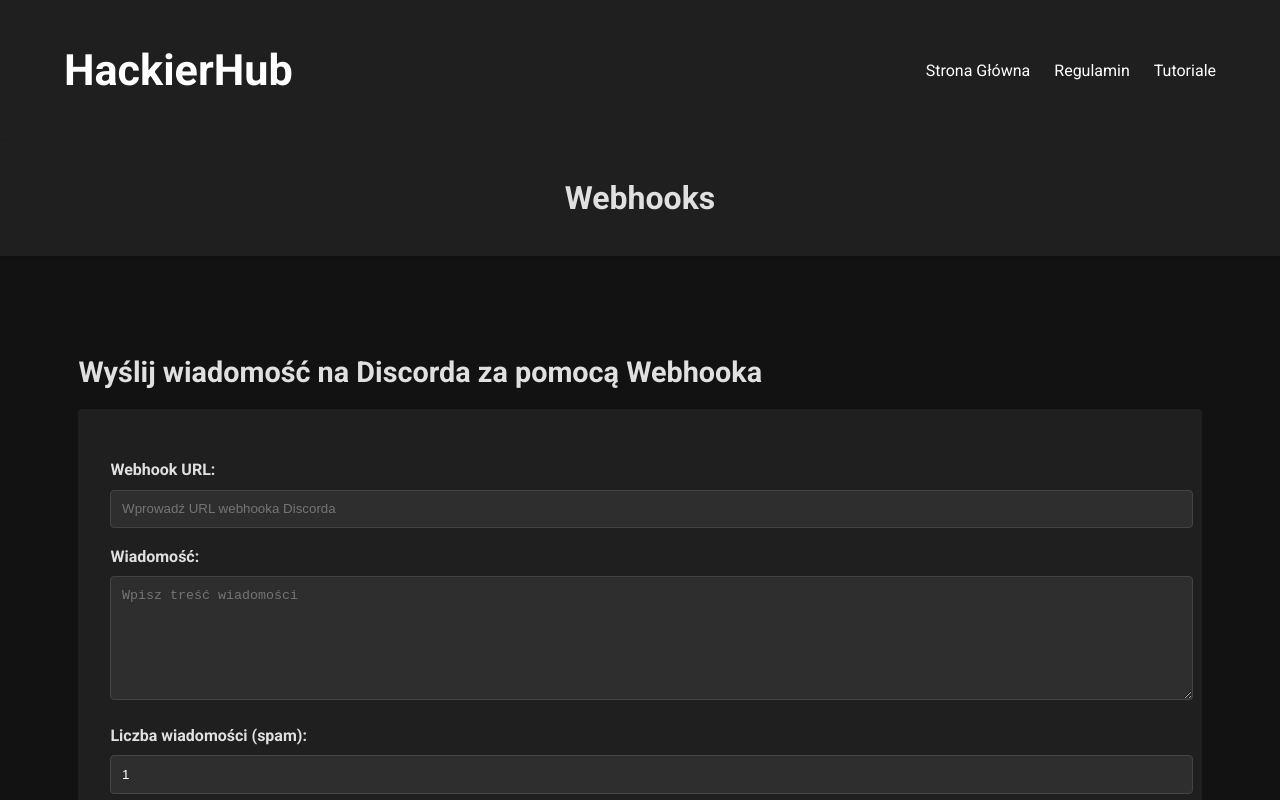
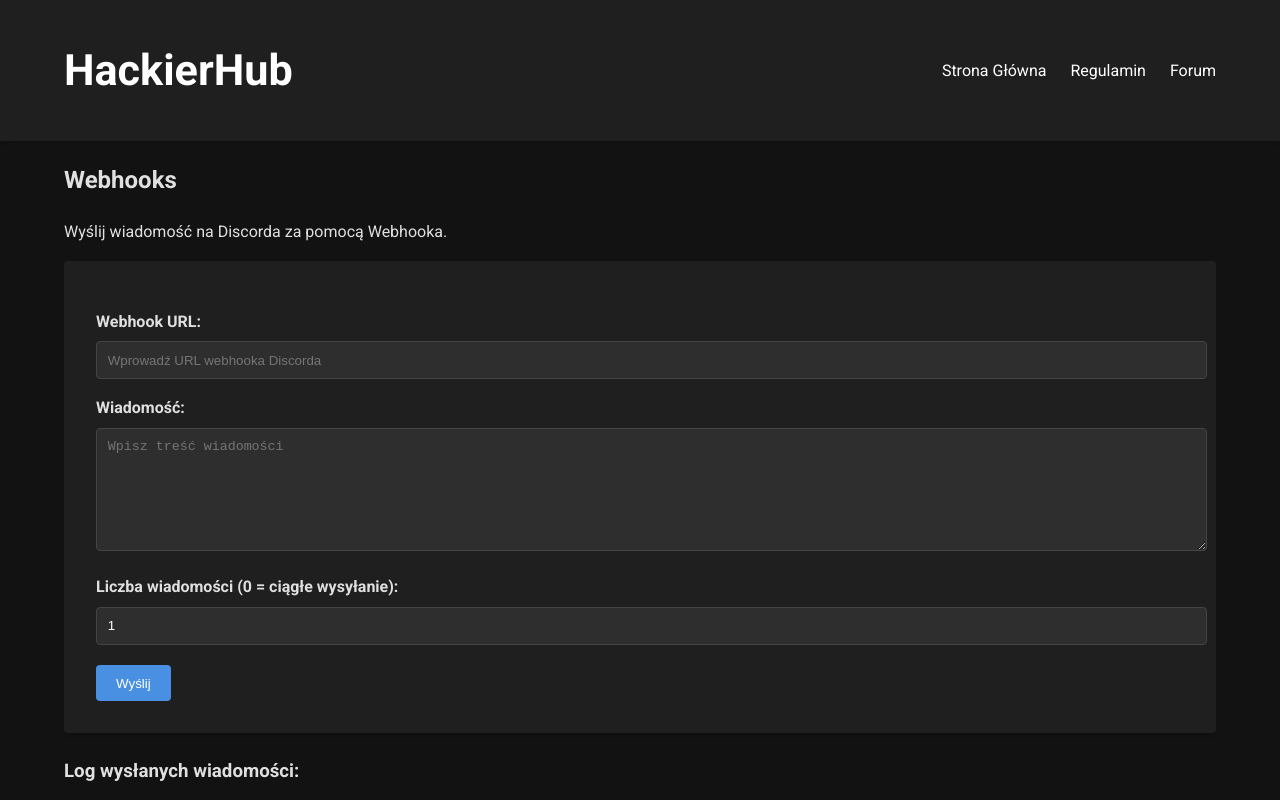
Before and after one commit to xMacha/HackierHub, a plain HTML site: page webhooks.html in a window 1280 px wide. Shown: the top 800 px of the page. Drawn offline with Linux system fonts and the light colour scheme.

Commit message:
Update webhooks.html

```diff
--- a/webhooks.html
+++ b/webhooks.html
@@ -9,25 +9,23 @@
 </head>
 <body>
   <header>
+    <!-- Nawigacja -->
     <nav>
       <div class="container">
         <h1 class="logo"><a href="index.html">HackierHub</a></h1>
         <ul class="nav-links">
           <li><a href="index.html">Strona Główna</a></li>
           <li><a href="regulamin.html">Regulamin</a></li>
-          <li><a href="tutoriale.html">Tutoriale</a></li>
+          <li><a href="forum.html">Forum</a></li>
         </ul>
       </div>
     </nav>
-    <div class="page-title">
-      <h2>Webhooks</h2>
-    </div>
   </header>
 
   <main>
-    <section class="content">
     <div class="container">
-        <h3>Wyślij wiadomość na Discorda za pomocą Webhooka</h3>
+      <h2>Webhooks</h2>
+      <p>Wyślij wiadomość na Discorda za pomocą Webhooka.</p>
       <form id="webhookForm">
         <label for="webhookUrl">Webhook URL:</label>
         <input type="text" id="webhookUrl" placeholder="Wprowadź URL webhooka Discorda" required>
@@ -35,14 +33,19 @@
         <label for="message">Wiadomość:</label>
         <textarea id="message" placeholder="Wpisz treść wiadomości" required></textarea>
 
-          <label for="spamCount">Liczba wiadomości (spam):</label>
-          <input type="number" id="spamCount" min="1" value="1">
+        <label for="spamCount">Liczba wiadomości (0 = ciągłe wysyłanie):</label>
+        <input type="number" id="spamCount" min="0" value="1">
 
         <button type="submit" class="btn">Wyślij</button>
       </form>
-        <div id="response"></div>
+      <!-- Przycisk do zatrzymywania ciągłego wysyłania (ukryty domyślnie) -->
+      <button id="stopButton" class="btn" style="display:none;">Zatrzymaj wysyłanie</button>
+
+      <h3>Log wysłanych wiadomości:</h3>
+      <div id="log" class="log-container">
+        <!-- Logi będą dodawane tutaj -->
       </div>
-    </section>
+    </div>
   </main>
 
   <footer>
```
Lines whose indentation alone changed are shown as unchanged.
